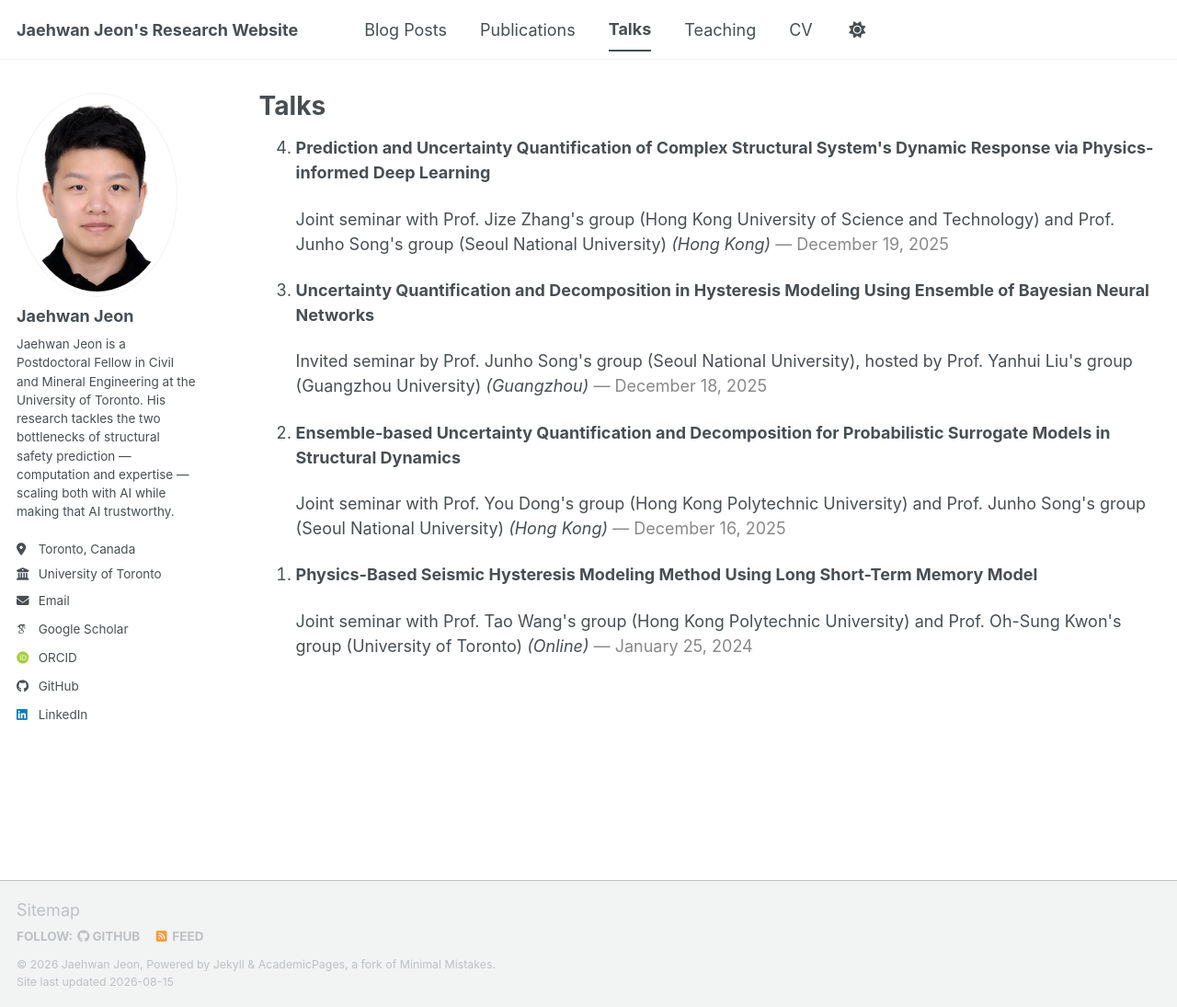
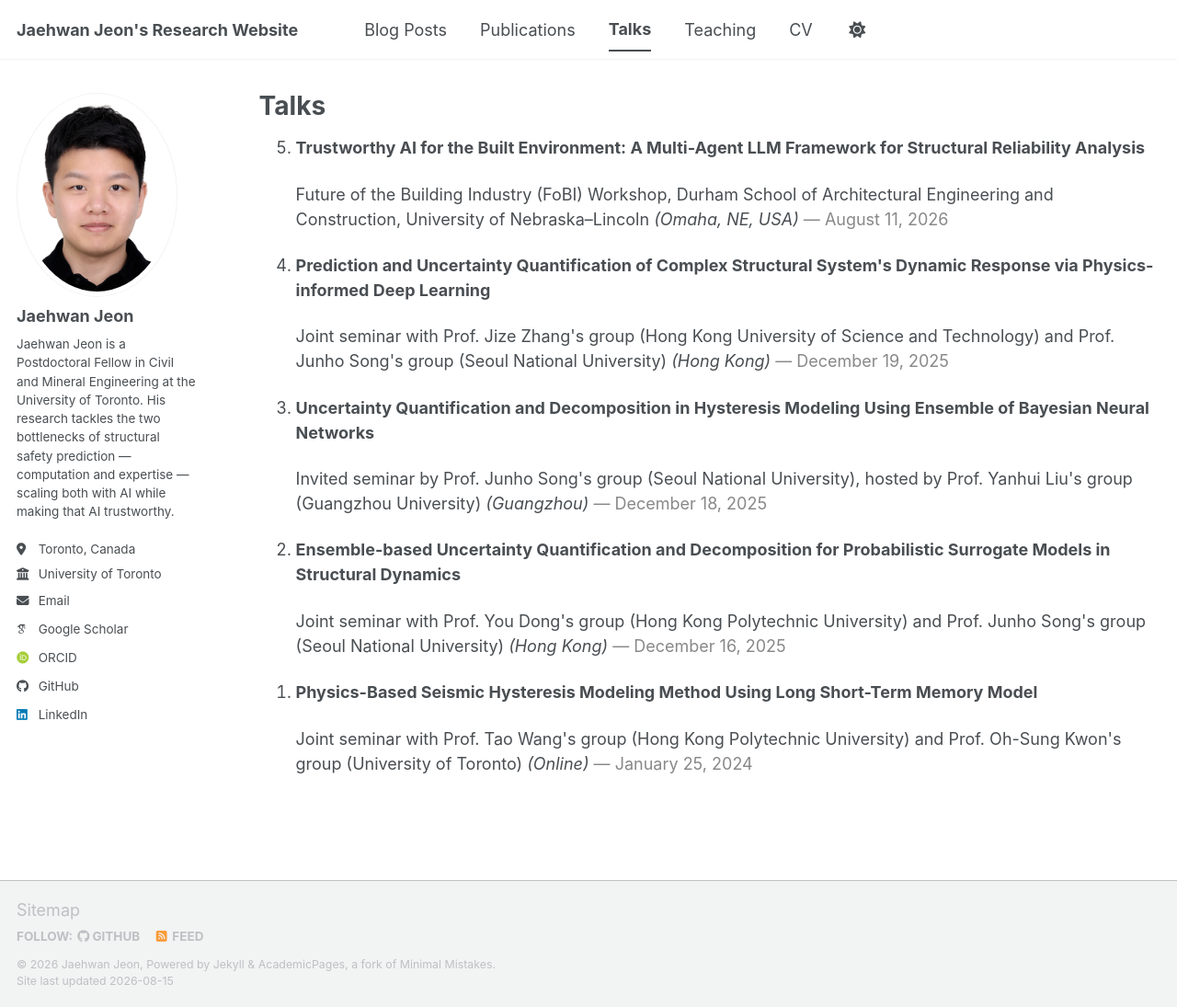
Before and after one commit to JaehwanJeon/JaehwanJeon.github.io, a Jekyll site: the page built from _pages/talks.html, in a window 1280 px wide and 1095 px high. Shown: the whole window at 92% size. Built offline with Jekyll 4.4.1, drawn with Linux system fonts in a browser that asks for light colours; some web fonts are replaced; a script bundle is joined from its source files by our own code; library files that are not in the unit come from our copies.

Commit message:
Add FoBI 2026 invited workshop presentation + refresh research interests
- talks.yml: Trustworthy AI for the Built Environment (FoBI Workshop, UNL, 2026-08-11)
- cv_extra.yml: reorder interests to lead with reliability/UQ/trustworthy AI
- CV.pdf rebuilt

Co-Authored-By: Claude Fable 5 <noreply@anthropic.com>

```diff
--- a/_data/cv_extra.yml
+++ b/_data/cv_extra.yml
@@ -19,9 +19,9 @@ personal:
   photo: "images/profile.jpg"
 
 research_interests: >-
-  Physics-informed deep learning, Structural hysteresis, Constitutive models,
-  Earthquake engineering, Wind engineering, Reliability analysis, Uncertainty
-  quantification, Bayesian neural networks, Ensemble learning
+  Structural reliability analysis, Uncertainty quantification, Trustworthy AI
+  for structural safety, Physics-informed deep learning, Surrogate modeling,
+  Bayesian neural networks, Earthquake engineering
 
 # Non-academic professional experience (merged chronologically with the
 # postdoc positions from _pages/cv.md and the TA terms from teaching.yml).
--- a/_data/talks.yml
+++ b/_data/talks.yml
@@ -8,6 +8,12 @@
 #   type     : e.g. "Joint Seminar", "Invited Seminar", "Invited Lecture"
 #   venue    : host(s)
 #   location : (optional) e.g. "Online", "Toronto, Canada"
+
+- title: "Trustworthy AI for the Built Environment: A Multi-Agent LLM Framework for Structural Reliability Analysis"
+  date: 2026-08-11
+  type: "Invited Workshop Presentation"
+  venue: "Future of the Building Industry (FoBI) Workshop, Durham School of Architectural Engineering and Construction, University of Nebraska–Lincoln"
+  location: "Omaha, NE, USA"
 
 - title: "Prediction and Uncertainty Quantification of Complex Structural System's Dynamic Response via Physics-informed Deep Learning"
   date: 2025-12-19
```
Also changed, not shown: 1 other file.
